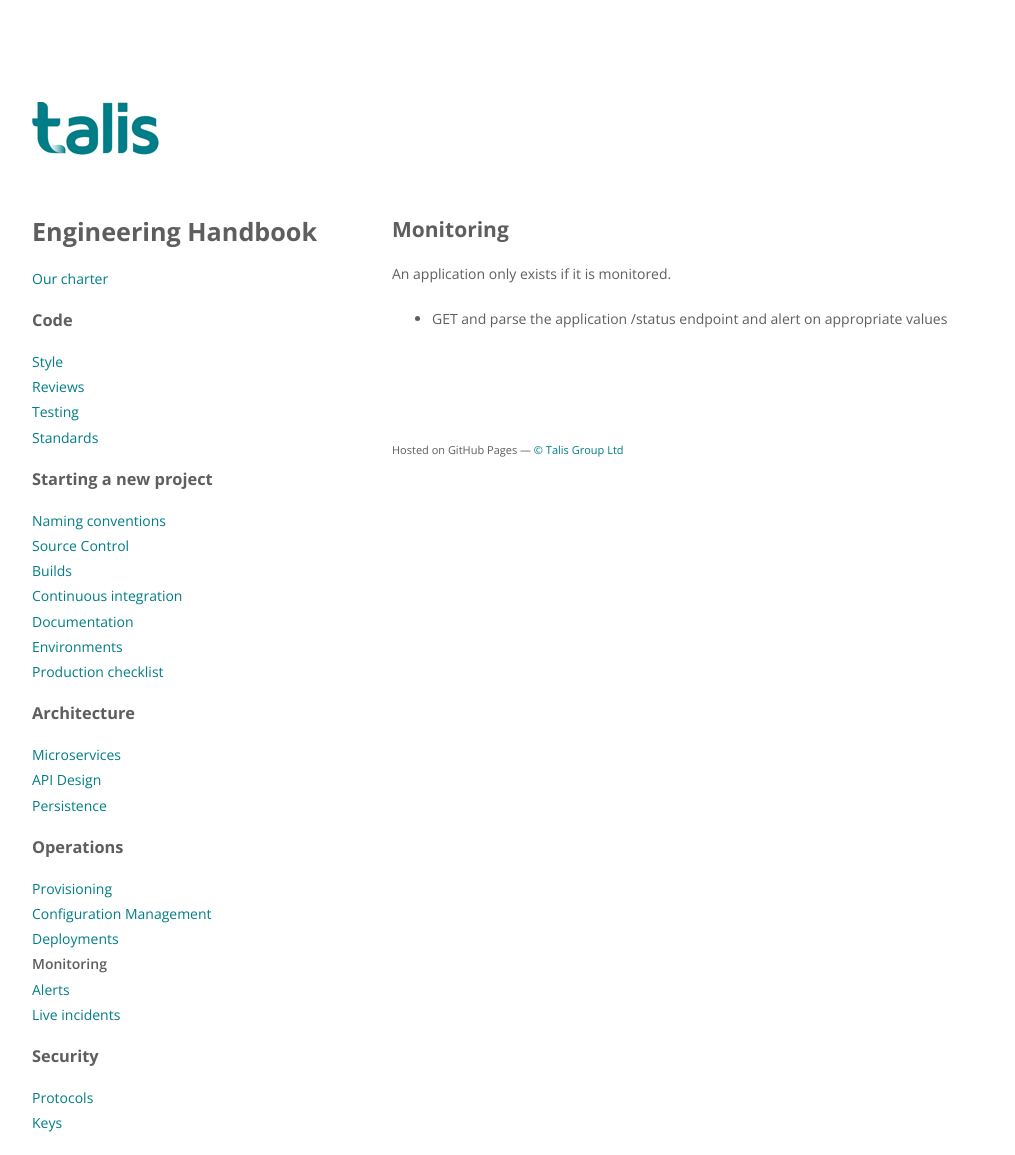
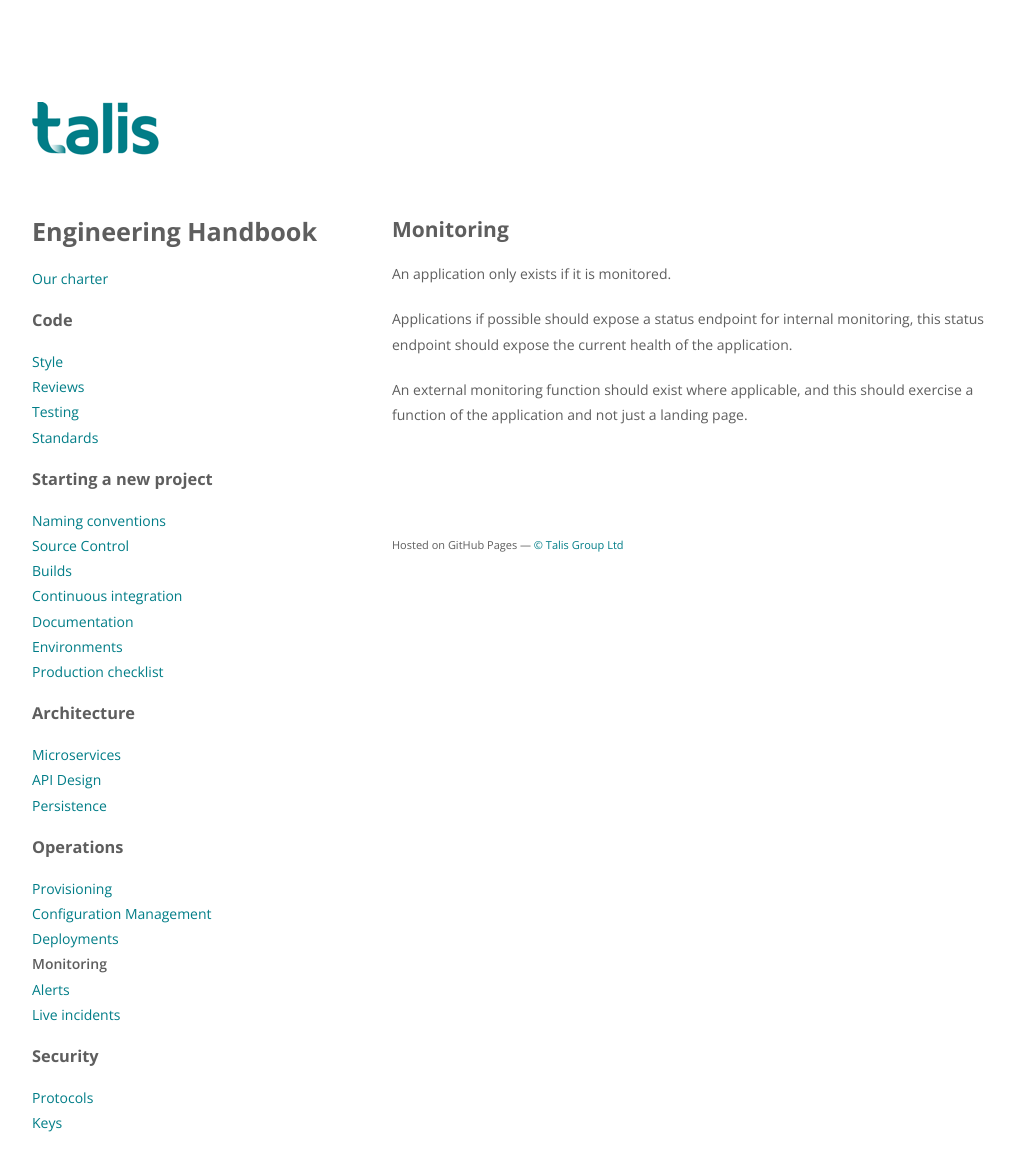
Before and after one commit to ellerbrock/talis.github.io, a Jekyll site: the page built from topics/monitoring.md, in a window 1280 px wide. Shown: the whole page, without its empty margins (128-1143 px from the left). Built offline with Jekyll 4.4.1, drawn with Linux system fonts in a browser that asks for light colours.

Commit message:
update monitornig

```diff
--- a/topics/monitoring.md
+++ b/topics/monitoring.md
@@ -6,4 +6,6 @@
 
 An application only exists if it is monitored.
 
-* GET and parse the application /status endpoint and alert on appropriate values
+Applications if possible should expose a status endpoint for internal monitoring, this status endpoint should expose the current health of the application.
+
+An external monitoring function should exist where applicable, and this should exercise a function of the application and not just a landing page.
```
Also changed, not shown: topics/provisioning.md (+1 -1 lines).
